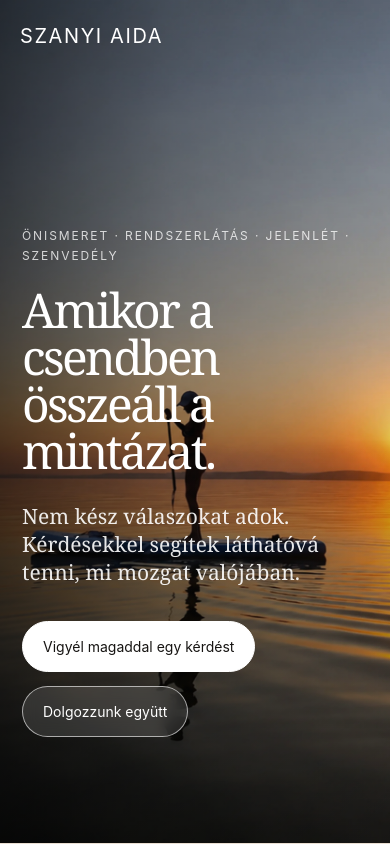
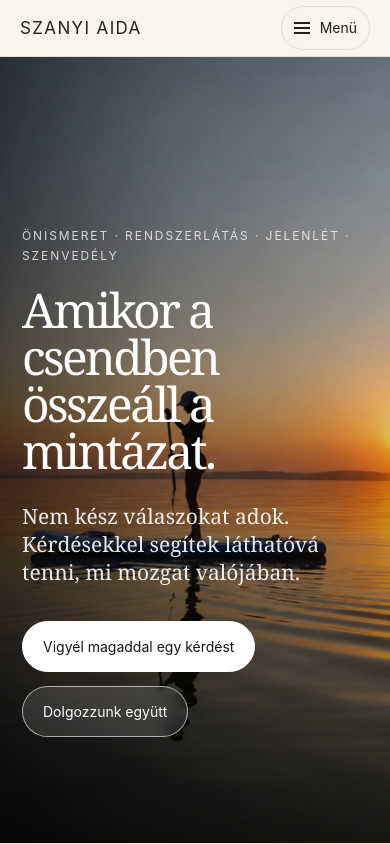
Before and after one commit to aidaszanyi/aidaszanyi-site, a plain HTML site: page index.html in a window 390 px wide. Both pictures are taken after a click on the button "Elutasítom". Shown: the top 844 px of the page. Drawn offline with Linux system fonts and the light colour scheme.

Commit message:
mobilos hamburger menü

```diff
--- a/css/layout.css
+++ b/css/layout.css
@@ -199,6 +199,8 @@ footer {
   grid-template-columns: 1fr;
 }
 
+.menu-toggle { display: none; }
+
 @media (max-width: 820px) {
   .topbar {
     position: absolute;
@@ -215,7 +217,84 @@ footer {
   }
 
   nav {
-    display: none;
+    display: flex;
+    flex-wrap: wrap;
+  }
+
+  .home-topbar,
+  .home-topbar.scrolled {
+    position: fixed;
+    flex-wrap: wrap;
+    gap: 12px;
+    padding: 6px 20px;
+    color: var(--text);
+    background: var(--bg);
+    box-shadow: 0 1px 0 var(--soft);
+  }
+
+  .home-topbar .brand { font-size: 17px; }
+
+  .home-topbar nav {
+    width: 100%;
+    gap: 0;
+  }
+
+  .home-topbar nav a {
+    display: block;
+    padding: 10px 14px;
+    border-radius: 10px;
+  }
+
+  .home-topbar.navigation-ready nav { display: none; }
+
+  .home-topbar.menu-open nav {
+    display: flex;
+    flex-direction: column;
+    flex-wrap: nowrap;
+    max-height: calc(100dvh - 90px);
+    overflow-y: auto;
+    border-top: 1px solid var(--soft);
+    padding-top: 8px;
+  }
+
+  .menu-toggle:not([hidden]) {
+    display: inline-flex;
+    align-items: center;
+    gap: 10px;
+    min-height: 44px;
+    padding: 8px 12px;
+    border: 1px solid var(--soft);
+    border-radius: 999px;
+    background: transparent;
+    color: inherit;
+    font: inherit;
+    font-size: 14px;
+    cursor: pointer;
+  }
+
+  .menu-icon,
+  .menu-icon::before,
+  .menu-icon::after {
+    display: block;
+    width: 16px;
+    height: 2px;
+    background: currentColor;
+  }
+
+  .menu-icon { position: relative; }
+  .menu-icon::before,
+  .menu-icon::after { content: ''; position: absolute; }
+  .menu-icon::before { top: -5px; }
+  .menu-icon::after { top: 5px; }
+  .menu-open .menu-icon { background: transparent; }
+  .menu-open .menu-icon::before { top: 0; transform: rotate(45deg); }
+  .menu-open .menu-icon::after { top: 0; transform: rotate(-45deg); }
+
+  .home-topbar nav a:hover { background: var(--soft); }
+  .home-topbar a:focus-visible,
+  .menu-toggle:focus-visible {
+    outline: 2px solid var(--accent);
+    outline-offset: 3px;
   }
 
   .hero-content {
--- a/index.html
+++ b/index.html
@@ -12,9 +12,13 @@
   <link rel="stylesheet" href="css/components.css">
 </head>
 <body>
-  <header class="topbar">
+  <header class="topbar home-topbar">
     <a class="brand" href="#">Szanyi Aida</a>
-    <nav>
+    <button class="menu-toggle" type="button" aria-expanded="false" aria-controls="main-navigation" hidden>
+      <span class="menu-icon" aria-hidden="true"></span>
+      <span>Menü</span>
+    </button>
+    <nav id="main-navigation" aria-label="Fő navigáció">
 	  <a href="#kerdesek">Kérdések</a>
       <a href="#irasok">Írások</a>
       <a href="#rolam">Rólam</a>
@@ -228,6 +232,7 @@
     window.addEventListener('scroll', updateTopbar, { passive: true });
   </script>
 
+  <script src="js/navigation.js"></script>
   <script src="js/kerdesek-adatok.js"></script>
   <script src="js/kerdesek.js"></script>
   <script src="js/irasok-adatok.js"></script>
--- /dev/null
+++ b/js/navigation.js
@@ -0,0 +1,46 @@
+(() => {
+  const header = document.querySelector('.home-topbar');
+  if (!header) return;
+
+  const button = header.querySelector('.menu-toggle');
+  const navigation = header.querySelector('nav');
+  const mobile = window.matchMedia('(max-width: 820px)');
+
+  const closeMenu = (restoreFocus = false) => {
+    header.classList.remove('menu-open');
+    button.setAttribute('aria-expanded', 'false');
+    if (restoreFocus) button.focus();
+  };
+
+  button.hidden = false;
+  header.classList.add('navigation-ready');
+
+  button.addEventListener('click', () => {
+    const open = button.getAttribute('aria-expanded') !== 'true';
+    header.classList.toggle('menu-open', open);
+    button.setAttribute('aria-expanded', String(open));
+  });
+
+  navigation.addEventListener('click', (event) => {
+    if (event.target.closest('a')) closeMenu(mobile.matches);
+  });
+
+  document.addEventListener('keydown', (event) => {
+    if (event.key === 'Escape' && header.classList.contains('menu-open')) {
+      closeMenu(true);
+    }
+  });
+
+  document.addEventListener('click', (event) => {
+    if (!header.contains(event.target)) closeMenu();
+  });
+
+  header.addEventListener('focusout', (event) => {
+    if (!header.contains(event.relatedTarget)) closeMenu();
+  });
+
+  mobile.addEventListener('change', () => {
+    const focusWillHide = mobile.matches && navigation.contains(document.activeElement);
+    closeMenu(focusWillHide);
+  });
+})();
```
Also changed, not shown: 1 other file.
